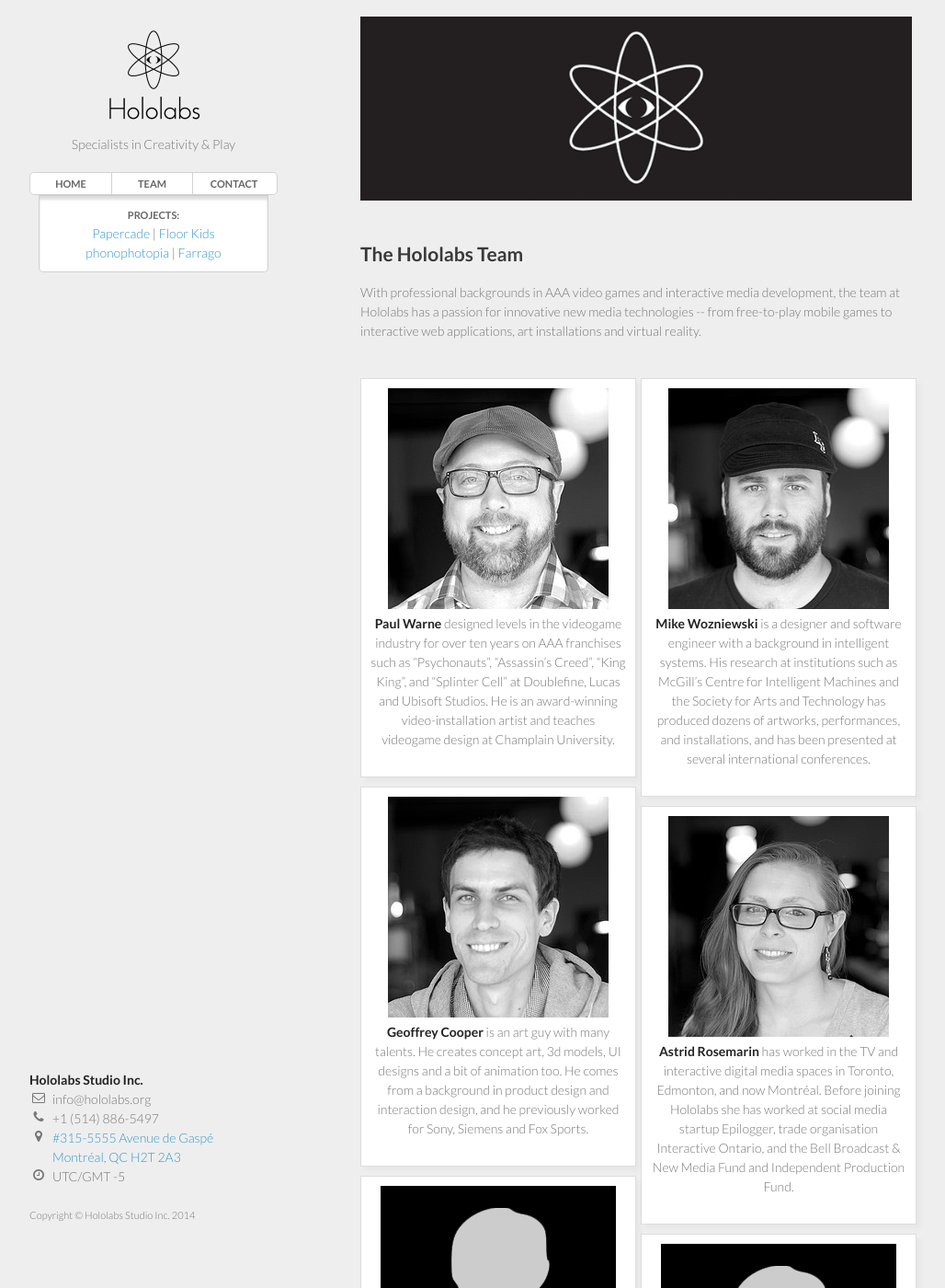
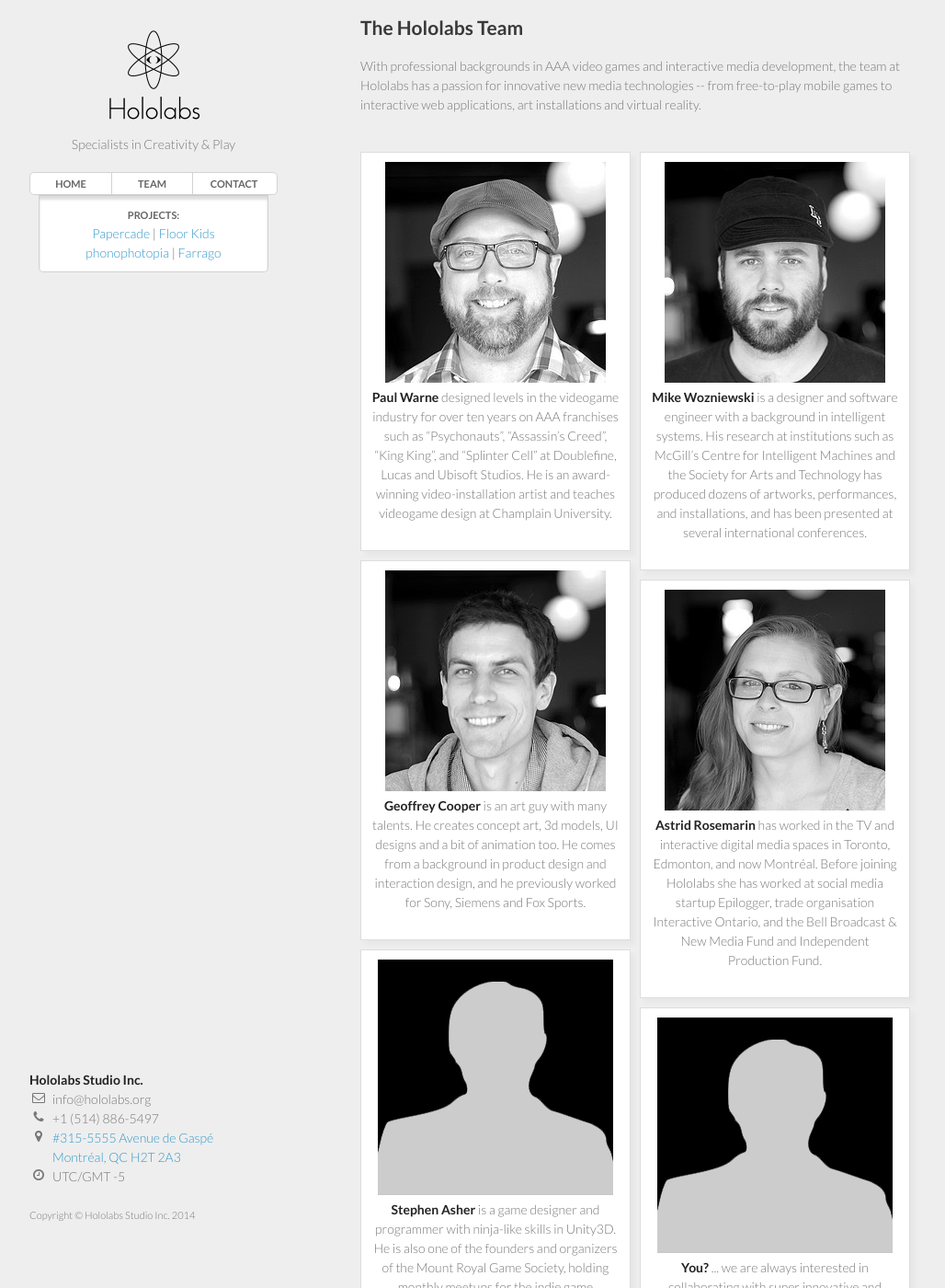
Before and after one commit to hololabs/hololabs.github.io, a Jekyll site: the page built from team/index.html, in a window 1280 px wide and 1400 px high. Shown: the whole window at 92% size, without its empty margins (128-1156 px from the left). Built offline with Jekyll 4.4.1, drawn with Linux system fonts in a browser that asks for light colours; nearby versions of some CDN libraries; Markdown is read by kramdown in place of the engine named in the settings.

Commit message:
fixed up masonry alignment

```diff
--- a/css/styles.css
+++ b/css/styles.css
@@ -294,8 +294,12 @@
 
 /* masonry customization */
 
+#masonry-container .grid-sizer {
+    width: 49%;
+  }
+
 #masonry-container .item {
-  width: 50%;
+  width: 49%;
   background:#fff;
   margin: 0 0 10px 0;
   text-align:center;
@@ -381,6 +385,14 @@
   }
   */
 
+  #masonry-container .grid-sizer {
+    width: 98%;
+  }
+  #masonry-container .item {
+    width: 98%;
+  }
+
+
   [class*='col-'] {
     width:100%;
   }
--- a/team/index.html
+++ b/team/index.html
@@ -2,10 +2,6 @@
 layout: default
 title: Hololabs Team
 ---
-
-<img src="/images/header.png" width="100%">
-
-<p>&nbsp;</p>
 
 <h2>The Hololabs Team</h2>
 
@@ -16,16 +12,16 @@
 
 <p>&nbsp;</p>
 
-<!--
+
 <div id="masonry-container"
   class="js-masonry"
   data-masonry-options='{
     "itemSelector": ".item",
-    "columnWidth": 295,
+    "columnWidth": ".grid-sizer",
     "gutter": 10
   }'>
--->
-<div id="masonry-container">
+
+  <div class="grid-sizer"></div>
 
   <div class="item">
   <img src="paul.jpg">
```
Also changed, not shown: other parts of team/index.html (+4 -2 lines), _layouts/project.html (+5 -4 lines), contact.html (+1 -6 lines).
